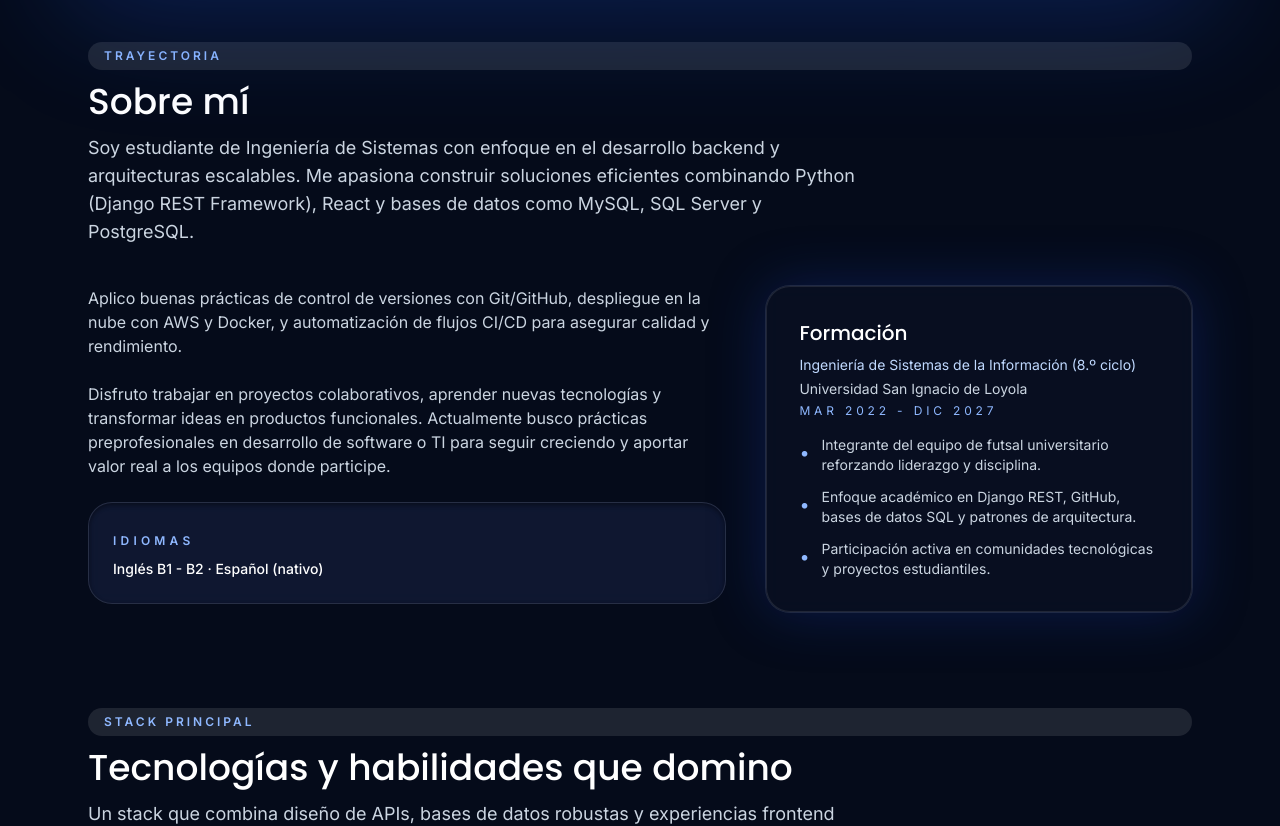
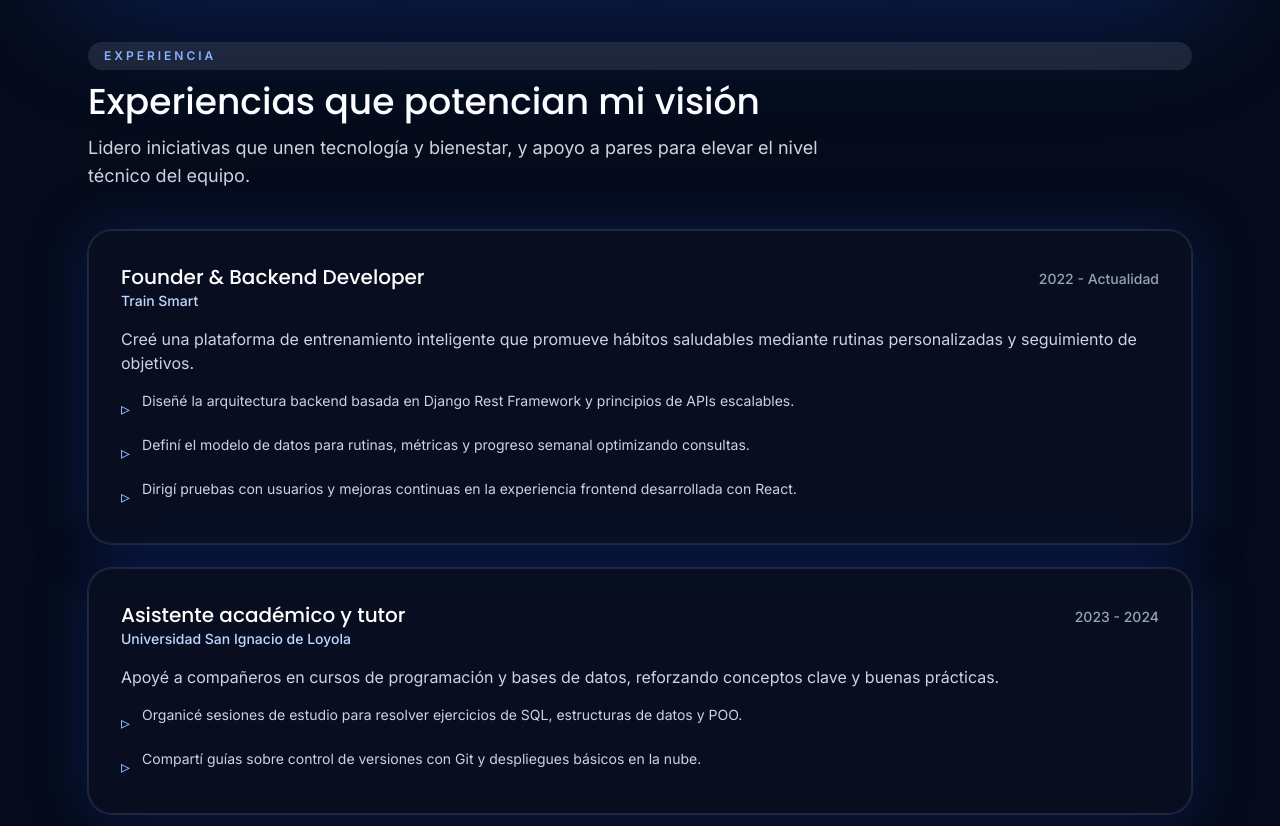
Before and after one commit to FrancoChihuan/FrancoChihuan.github.io, a React (Vite) app: page / in a window 1280 px wide. Shown: the part 1120-1946 px from the top of the page. Built offline with nearby package versions, Linux system fonts and the light colour scheme.

Commit message:
Reorganizacion de secciones

```diff
--- a/src/App.tsx
+++ b/src/App.tsx
@@ -1,6 +1,5 @@
 import { useState } from 'react'
 import {
-  AboutSection,
   CertificationsSection,
   ContactSection,
   ExperienceSection,
@@ -8,6 +7,7 @@ import {
   Hero,
   Navbar,
   ProjectsSection,
+  EducationSection,
   ScrollTopButton,
   SkillsSection,
 } from './components'
@@ -17,9 +17,10 @@ import type { NavItem } from './types/navigation'
 
 const navItems: NavItem[] = [
   { label: 'Inicio', href: '#inicio' },
-  { label: 'Habilidades', href: '#habilidades' },
   { label: 'Experiencia', href: '#experiencia' },
   { label: 'Proyectos', href: '#proyectos' },
+  { label: 'Formación', href: '#educacion' },
+  { label: 'Habilidades', href: '#habilidades' },
   { label: 'Certificaciones', href: '#certificaciones' },
   { label: 'Contacto', href: '#contacto' },
 ]
@@ -43,10 +44,10 @@ function App() {
       <Hero />
 
       <main className="relative z-10 space-y-24 pb-32 pt-16">
-        <AboutSection />
-        <SkillsSection />
         <ExperienceSection />
         <ProjectsSection />
+        <EducationSection />
+        <SkillsSection />
         <CertificationsSection />
         <ContactSection />
       </main>
--- a/src/components/AboutSection.tsx
+++ /dev/null
@@ -1,69 +0,0 @@
-import { motion } from 'framer-motion'
-import { education, profile } from '../data/profile'
-import { fadeInUp, staggerChildren } from './animations'
-import { SectionWrapper } from './common'
-
-const AboutSection = () => (
-  <SectionWrapper
-    id="sobre-mi"
-    eyebrow="Trayectoria"
-    title="Sobre mí"
-    description="Soy estudiante de Ingeniería de Sistemas con enfoque en el desarrollo backend y arquitecturas escalables. Me apasiona construir soluciones eficientes combinando Python (Django REST Framework), React y bases de datos como MySQL, SQL Server y PostgreSQL."
-  >
-    <div className="grid gap-10 lg:grid-cols-[1.2fr_0.8fr]">
-      <motion.div
-        className="space-y-6 text-base text-slate-300"
-        variants={staggerChildren}
-        initial="hidden"
-        whileInView="visible"
-        viewport={{ once: true, amount: 0.3 }}
-      >
-        {[
-          'Aplico buenas prácticas de control de versiones con Git/GitHub, despliegue en la nube con AWS y Docker, y automatización de flujos CI/CD para asegurar calidad y rendimiento.',
-          'Disfruto trabajar en proyectos colaborativos, aprender nuevas tecnologías y transformar ideas en productos funcionales. Actualmente busco prácticas preprofesionales en desarrollo de software o TI para seguir creciendo y aportar valor real a los equipos donde participe.',
-        ].map((paragraph) => (
-          <motion.p key={paragraph} variants={fadeInUp}>
-            {paragraph}
-          </motion.p>
-        ))}
-
-        <motion.div
-          variants={fadeInUp}
-          className="grid gap-4 rounded-3xl border border-white/10 bg-surfaceElevated/80 p-6 shadow-inner shadow-black/40 backdrop-blur"
-        >
-          <div>
-            <span className="text-xs font-semibold uppercase tracking-[0.35em] text-primary-200">
-              Idiomas
-            </span>
-            <p className="mt-2 text-sm font-medium text-white">{profile.languages.join(' · ')}</p>
-          </div>
-          {/* <div>
-            <span className="text-xs font-semibold uppercase tracking-[0.35em] text-primary-200">
-              Enfoque actual
-            </span>
-            <p className="mt-2 text-sm font-medium text-white">
-              Backend con Python, despliegues en AWS y analítica deportiva aplicada.
-            </p>
-          </div> */}
-        </motion.div>
-      </motion.div>
-
-      <motion.div variants={fadeInUp} className="glass-panel border border-white/10 p-8 text-slate-200">
-        <h3 className="font-display text-xl text-white">Formación</h3>
-        <p className="mt-2 text-sm text-primary-100">{education.program}</p>
-        <p className="mt-1 text-sm text-slate-300">{education.school}</p>
-        <p className="mt-1 text-xs uppercase tracking-[0.32em] text-primary-200">{education.period}</p>
-        <ul className="mt-4 space-y-3 text-sm text-slate-300">
-          {education.details.map((detail) => (
-            <li key={detail} className="flex gap-3">
-              <span className="mt-1 text-lg text-primary-200">•</span>
-              <span>{detail}</span>
-            </li>
-          ))}
-        </ul>
-      </motion.div>
-    </div>
-  </SectionWrapper>
-)
-
-export default AboutSection
--- /dev/null
+++ b/src/components/EducationSection.tsx
@@ -0,0 +1,29 @@
+import { motion } from 'framer-motion'
+import { education } from '../data/profile'
+import { fadeInUp } from './animations'
+import { SectionWrapper } from './common'
+
+const EducationSection = () => (
+  <SectionWrapper
+    id="educacion"
+    eyebrow="Formación"
+    title="Formación académica"
+  >
+    <motion.div variants={fadeInUp} className="glass-panel border border-white/10 p-8 text-slate-200">
+      <h3 className="font-display text-xl text-white">Formación</h3>
+      <p className="mt-2 text-sm text-primary-100">{education.program}</p>
+      <p className="mt-1 text-sm text-slate-300">{education.school}</p>
+      <p className="mt-1 text-xs uppercase tracking-[0.32em] text-primary-200">{education.period}</p>
+      <ul className="mt-4 space-y-3 text-sm text-slate-300">
+        {education.details.map((detail) => (
+          <li key={detail} className="flex gap-3">
+            <span className="mt-1 text-lg text-primary-200">•</span>
+            <span>{detail}</span>
+          </li>
+        ))}
+      </ul>
+    </motion.div>
+  </SectionWrapper>
+)
+
+export default EducationSection
--- a/src/components/Navbar.tsx
+++ b/src/components/Navbar.tsx
@@ -128,13 +128,6 @@ const MobileMenu = ({ navItems, onClose, open }: { navItems: NavItem[]; onClose:
             ))}
           </motion.ul>
           <div className="mt-auto space-y-5 pt-12 text-sm text-slate-300">
-            <div className="flex items-center gap-3 rounded-2xl border border-white/10 bg-white/5 px-5 py-4">
-              <span className="text-2xl text-primary-200">💬</span>
-              <div>
-                <p className="font-semibold text-white">Contacto directo</p>
-                <p>{profile.contact.email}</p>
-              </div>
-            </div>
             <div className="flex items-center gap-3 rounded-2xl border border-white/5 bg-white/5 px-5 py-3 text-sm">
               <span className="text-2xl text-primary-200">📞</span>
               <span>{profile.contact.phone}</span>
--- a/src/components/index.ts
+++ b/src/components/index.ts
@@ -1,10 +1,10 @@
 export { default as Navbar } from './Navbar'
 export { default as Hero } from './Hero'
-export { default as AboutSection } from './AboutSection'
-export { default as SkillsSection } from './SkillsSection'
 export { default as ExperienceSection } from './ExperienceSection'
 export { default as ProjectsSection } from './ProjectsSection'
+export { default as SkillsSection } from './SkillsSection'
 export { default as CertificationsSection } from './CertificationsSection'
+export { default as EducationSection } from './EducationSection'
 export { default as ContactSection } from './ContactSection'
 export { default as Footer } from './Footer'
 export { default as ScrollTopButton } from './ScrollTopButton'
```
